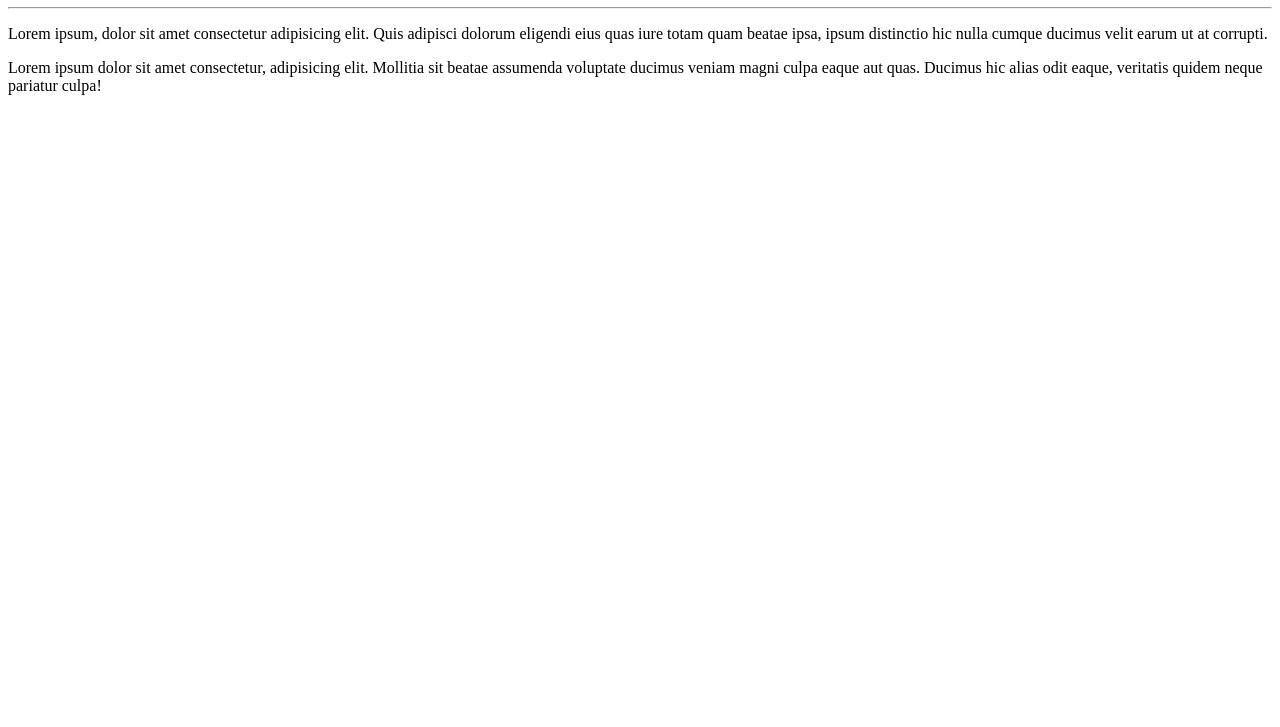
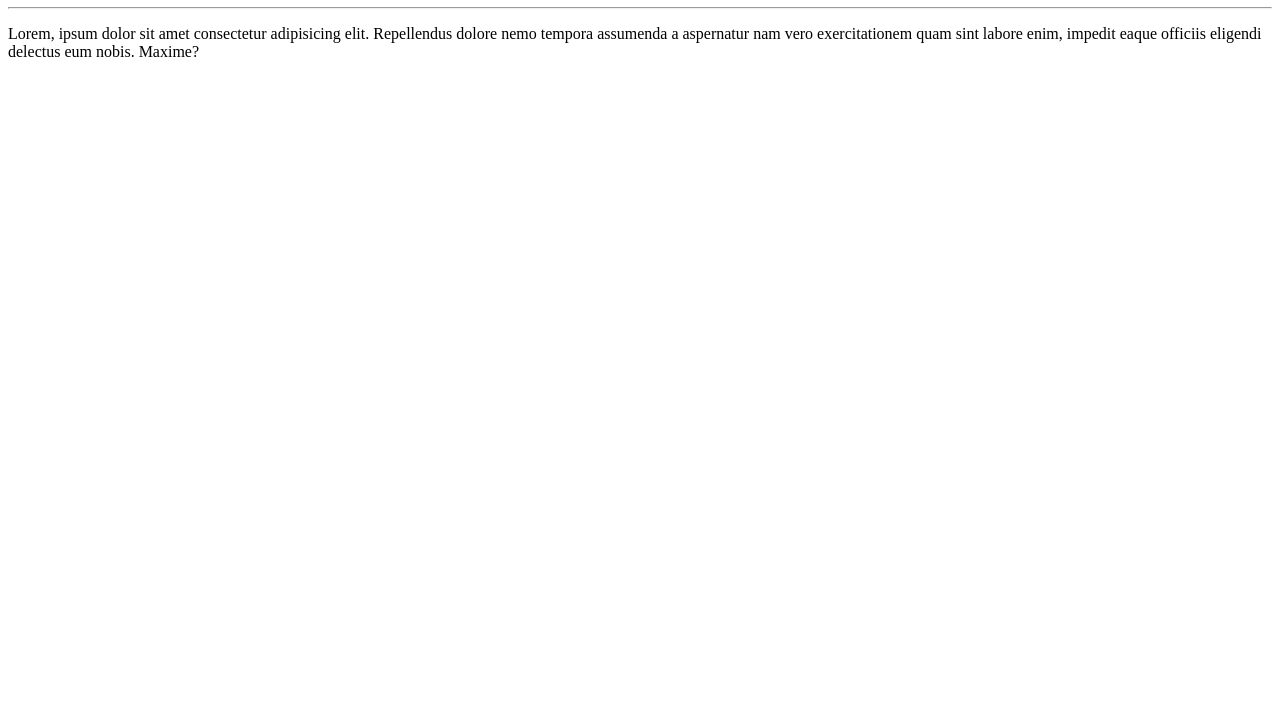
Before and after one commit to Pedro-Ramon2608/Ola-mundo, a plain HTML site: page Site-exemplo/index.html in a window 1280 px wide. Shown: the part 73-800 px from the top of the page. Drawn offline with Linux system fonts and the light colour scheme.

Commit message:
Trocas no html

```diff
--- a/Site-exemplo/index.html
+++ b/Site-exemplo/index.html
@@ -8,7 +8,6 @@
  <body>
     <h1>Olá, Mundo!</h1>
     <hr>
-    <p>Lorem ipsum, dolor sit amet consectetur adipisicing elit. Quis adipisci dolorum eligendi eius quas iure totam quam beatae ipsa, ipsum distinctio hic nulla cumque ducimus velit earum ut at corrupti.</p>
-    <p>Lorem ipsum dolor sit amet consectetur, adipisicing elit. Mollitia sit beatae assumenda voluptate ducimus veniam magni culpa eaque aut quas. Ducimus hic alias odit eaque, veritatis quidem neque pariatur culpa!</p>
+    <p>Lorem, ipsum dolor sit amet consectetur adipisicing elit. Repellendus dolore nemo tempora assumenda a aspernatur nam vero exercitationem quam sint labore enim, impedit eaque officiis eligendi delectus eum nobis. Maxime?</p>
  </body>
  </html>
```
